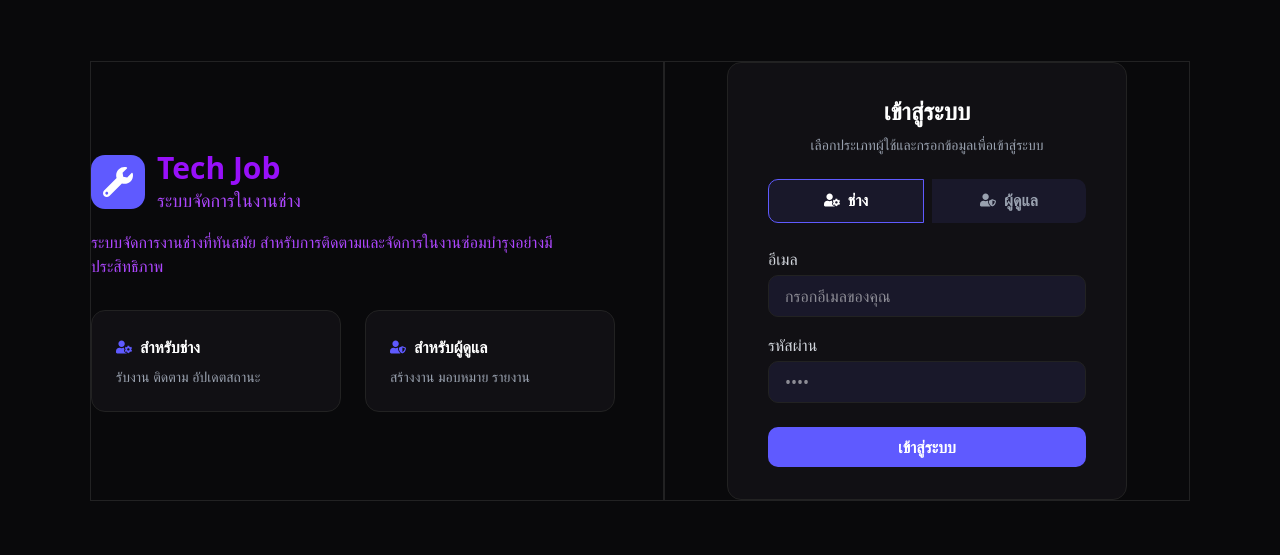
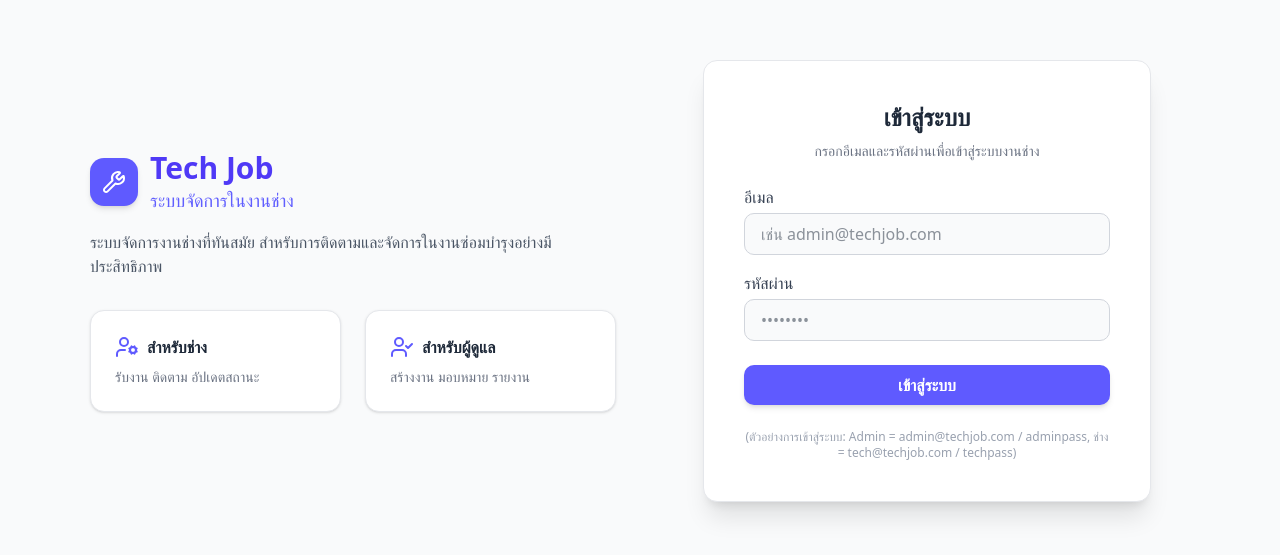
Before and after one commit to TimeSuwichak/Final, a React (Vite) app in the folder techjob-ts/: page /login in a window 1280 px wide. Shown: the part 119-674 px from the top of the page. Built offline with nearby package versions, Linux system fonts and the light colour scheme.

Commit message:
Login Update

```diff
--- a/package.json
+++ b/package.json
@@ -4,5 +4,8 @@
     "react-icons": "^5.5.0",
     "react-router-dom": "^7.9.4",
     "tailwindcss": "^4.1.14"
+  },
+  "devDependencies": {
+    "vite": "^7.1.10"
   }
 }
--- a/techjob-ts/src/pages/LoginPage.tsx
+++ b/techjob-ts/src/pages/LoginPage.tsx
@@ -1,133 +1,146 @@
 import { useState } from "react";
-import { FaWrench, FaUserShield, FaUserCog } from "react-icons/fa";
+import { Wrench, UserCheck, UserCog } from "lucide-react";
 import { useNavigate } from "react-router-dom";
 
+// กำหนดสีม่วงหลักที่ใช้ซ้ำๆ
+const PRIMARY_COLOR = "#5F5AFF";
+const HOVER_COLOR = "#4b48c7";
+
+// กำหนด Mock Credentials สำหรับการสาธิต
+const MOCK_CREDENTIALS = {
+  ADMIN: { email: "admin@techjob.com", password: "adminpass", role: "ผู้ดูแล" },
+  TECH: { email: "tech@techjob.com", password: "techpass", role: "ช่าง" },
+};
 
 export default function LoginPage() {
-  const [role, setRole] = useState("ช่าง");
-  const [email, setEmail] = useState("");
-  const [password, setPassword] = useState("");
+  const [email, setEmail] = useState<string>("");
+  const [password, setPassword] = useState<string>("");
+  const [loginError, setLoginError] = useState<string>("");
   const navigate = useNavigate();
 
-  const handleSubmit = (e) => {
+  const handleSubmit = (e: React.FormEvent<HTMLFormElement>) => {
     e.preventDefault();
-    // mock login check
-    if (email && password) {
-      if (role === "ผู้ดูแล") {
-        navigate("/admin/admindashboard"); // ไปหน้า dashboard ของ admin
-      } else {
-        navigate("/technician/jobs"); // ไปหน้า technician
-      }
+    setLoginError("");
+
+    // ตรวจสอบ Credentials และกำหนดเส้นทางตามบทบาท
+    if (email === MOCK_CREDENTIALS.ADMIN.email && password === MOCK_CREDENTIALS.ADMIN.password) {
+      // ผู้ดูแล (Admin): เชื่อมไปยังหน้า AdminDashboard
+      navigate("/admin/AdminDashboard");
+    } else if (email === MOCK_CREDENTIALS.TECH.email && password === MOCK_CREDENTIALS.TECH.password) {
+      // ช่าง (Common/Technician): เชื่อมไปยังหน้า Notification (ตามโครงสร้างโฟลเดอร์)
+      navigate("/common/Notification");
+    } else {
+      // Credentials ไม่ถูกต้อง
+      setLoginError("อีเมลหรือรหัสผ่านไม่ถูกต้อง กรุณาตรวจสอบอีกครั้ง");
     }
   };
 
-  // const handleRegisterClick = () => {
-  //   navigate("/register");
-  // };
+  return (
+    // 1. ธีมสว่าง: พื้นหลังหลักเป็นสีขาว (bg-white)
+    <div className="min-h-screen flex items-center justify-center bg-gray-50">
+      <div className="flex w-[1100px] max-w-full p-4 md:p-0">
 
-  return (
-    <div className="min-h-screen  flex items-center justify-center">
-      <div className="flex w-[1100px]">
-        {/* Left Side */}
-        <div className="flex-1 flex flex-col justify-center pr-12 border">
+        {/* Left Side - Information Panel (Responsive: Hide on small screens) */}
+        <div className="flex-1 flex-col justify-center pr-12 hidden md:flex">
+          {/* Logo/Header Section */}
           <div className="flex items-center mb-2">
-            <div className="bg-[#5F5AFF] rounded-xl p-3 mr-3">
-              <FaWrench className="text-white text-3xl" />
+            <div className="bg-[#5F5AFF] rounded-xl p-3 mr-3 shadow-md">
+              <Wrench className="text-white text-3xl" />
             </div>
             <div>
-              <h1 className="text-purple-600 text-3xl font-bold">Tech Job</h1>
-              <div className="text-purple-500 text-lg">ระบบจัดการในงานช่าง</div>
+              <h1 className="text-indigo-600 text-3xl font-bold">Tech Job</h1>
+              <div className="text-indigo-500 text-lg">ระบบจัดการในงานช่าง</div>
             </div>
           </div>
-          <div className="text-purple-500 mb-8 mt-2">
+          {/* Description */}
+          <div className="text-gray-600 mb-8 mt-2">
             ระบบจัดการงานช่างที่ทันสมัย สำหรับการติดตามและจัดการในงานซ่อมบำรุงอย่างมีประสิทธิภาพ
           </div>
+
+          {/* Feature Cards */}
           <div className="flex gap-6">
-            <div className="bg-[#111014] rounded-xl p-6 flex-1 border border-[#222]">
+            <div className="bg-white rounded-xl p-6 flex-1 border border-gray-200 shadow-sm transition hover:shadow-lg">
               <div className="flex items-center mb-2">
-                <FaUserCog className="text-[#5F5AFF] mr-2" />
-                <span className="text-white font-semibold">สำหรับช่าง</span>
+                <UserCog className="text-[#5F5AFF] mr-2" />
+                <span className="text-gray-800 font-semibold">สำหรับช่าง</span>
               </div>
-              <div className="text-gray-400 text-sm">รับงาน ติดตาม อัปเดตสถานะ</div>
+              <div className="text-gray-500 text-sm">รับงาน ติดตาม อัปเดตสถานะ</div>
             </div>
-            <div className="bg-[#111014] rounded-xl p-6 flex-1 border border-[#222]">
+            <div className="bg-white rounded-xl p-6 flex-1 border border-gray-200 shadow-sm transition hover:shadow-lg">
               <div className="flex items-center mb-2">
-                <FaUserShield className="text-[#5F5AFF] mr-2" />
-                <span className="text-white font-semibold">สำหรับผู้ดูแล</span>
+                <UserCheck className="text-[#5F5AFF] mr-2" />
+                <span className="text-gray-800 font-semibold">สำหรับผู้ดูแล</span>
               </div>
-              <div className="text-gray-400 text-sm">สร้างงาน มอบหมาย รายงาน</div>
+              <div className="text-gray-500 text-sm">สร้างงาน มอบหมาย รายงาน</div>
             </div>
           </div>
         </div>
 
-        {/* Right Side */}
-        <div className="flex-1 flex flex-col justify-center items-center border">
-          <div className="bg-[#111014] rounded-xl px-10 py-8 w-[400px] border border-[#222]">
-            <h2 className="text-white text-2xl font-bold text-center mb-2">เข้าสู่ระบบ</h2>
-            <div className="text-gray-400 text-center mb-6 text-sm">
-              เลือกประเภทผู้ใช้และกรอกข้อมูลเพื่อเข้าสู่ระบบ
+        {/* Right Side - Login Form (Centered on mobile) */}
+        <div className="flex-1 flex flex-col justify-center items-center">
+          <div className="bg-white rounded-xl px-8 py-8 md:px-10 md:py-10 w-full max-w-md border border-gray-200 shadow-xl">
+
+            {/* Header for Mobile/Form */}
+            <div className="flex md:hidden items-center justify-center mb-6">
+                <div className="bg-[#5F5AFF] rounded-xl p-2 mr-2 shadow-md">
+                    <Wrench className="text-white text-2xl" />
+                </div>
+                <h2 className="text-indigo-600 text-2xl font-bold">Tech Job Login</h2>
             </div>
 
-            {/* Role Select */}
-            <div className="flex mb-6 gap-2">
-              <button
-                type="button"
-                className={`flex-1 py-2 rounded-l-lg font-semibold transition ${
-                  role === "ช่าง"
-                    ? "bg-[#19182A] text-white border border-[#5F5AFF]"
-                    : "bg-[#19182A] text-gray-400"
-                }`}
-                onClick={() => setRole("ช่าง")}
-              >
-                <span className="inline-flex items-center gap-2 justify-center">
-                  <FaUserCog /> ช่าง
-                </span>
-              </button>
-              <button
-                type="button"
-                className={`flex-1 py-2 rounded-r-lg font-semibold transition ${
-                  role === "ผู้ดูแล"
-                    ? "bg-[#19182A] text-white border border-[#5F5AFF]"
-                    : "bg-[#19182A] text-gray-400"
-                }`}
-                onClick={() => setRole("ผู้ดูแล")}
-              >
-                <span className="inline-flex items-center gap-2 justify-center">
-                  <FaUserShield /> ผู้ดูแล
-                </span>
-              </button>
+            <h2 className="text-gray-800 text-2xl font-bold text-center mb-2">เข้าสู่ระบบ</h2>
+            <div className="text-gray-500 text-center mb-6 text-sm">
+              กรอกอีเมลและรหัสผ่านเพื่อเข้าสู่ระบบงานช่าง
             </div>
+
+            {/* Error Message Display */}
+            {loginError && (
+                <div className="mb-4 p-3 text-sm text-red-700 bg-red-100 rounded-lg border border-red-300 transition-all duration-300">
+                    {loginError}
+                </div>
+            )}
 
             {/* Form */}
             <form onSubmit={handleSubmit}>
-              <label className="block text-gray-300 mb-1">อีเมล</label>
+              {/* Email Input */}
+              <label className="block text-gray-700 mb-1 font-medium">อีเมล</label>
               <input
                 type="email"
-                placeholder="กรอกอีเมลของคุณ"
-                className="w-full mb-4 px-4 py-2 rounded-lg bg-[#19182A] text-white border border-[#222] focus:outline-none focus:border-[#5F5AFF]"
+                placeholder="เช่น admin@techjob.com"
+                className={`w-full mb-4 px-4 py-2 rounded-lg bg-gray-50 text-gray-800 border border-gray-300 focus:outline-none focus:ring-2 focus:ring-[${PRIMARY_COLOR}] focus:border-transparent transition duration-200`}
                 value={email}
-                onChange={(e) => setEmail(e.target.value)}
+                onChange={(e: React.ChangeEvent<HTMLInputElement>) =>
+                  setEmail(e.target.value)
+                }
+                required
               />
-              <label className="block text-gray-300 mb-1">รหัสผ่าน</label>
+
+              {/* Password Input */}
+              <label className="block text-gray-700 mb-1 font-medium">รหัสผ่าน</label>
               <input
                 type="password"
-                placeholder="••••"
-                className="w-full mb-6 px-4 py-2 rounded-lg bg-[#19182A] text-white border border-[#222] focus:outline-none focus:border-[#5F5AFF]"
+                placeholder="••••••••"
+                className={`w-full mb-6 px-4 py-2 rounded-lg bg-gray-50 text-gray-800 border border-gray-300 focus:outline-none focus:ring-2 focus:ring-[${PRIMARY_COLOR}] focus:border-transparent transition duration-200`}
                 value={password}
-                onChange={(e) => setPassword(e.target.value)}
+                onChange={(e: React.ChangeEvent<HTMLInputElement>) =>
+                  setPassword(e.target.value)
+                }
+                required
               />
+
               <div className="flex gap-2">
                 <button
                   type="submit"
-                  className="flex-1 bg-[#5F5AFF] text-white py-2 rounded-lg font-semibold hover:bg-[#4b48c7] transition"
+                  className={`flex-1 bg-[${PRIMARY_COLOR}] text-white py-2 rounded-lg font-semibold shadow-md hover:bg-[${HOVER_COLOR}] transition transform hover:scale-[1.01]`}
                 >
                   เข้าสู่ระบบ
                 </button>
+              </div>
 
+              <div className="mt-6 text-center text-xs text-gray-400">
+                (ตัวอย่างการเข้าสู่ระบบ: Admin = admin@techjob.com / adminpass, ช่าง = tech@techjob.com / techpass)
               </div>
             </form>
-
-
           </div>
         </div>
       </div>
```
Also changed, not shown: 2 other files (tests, documents, lock files or other folders).
